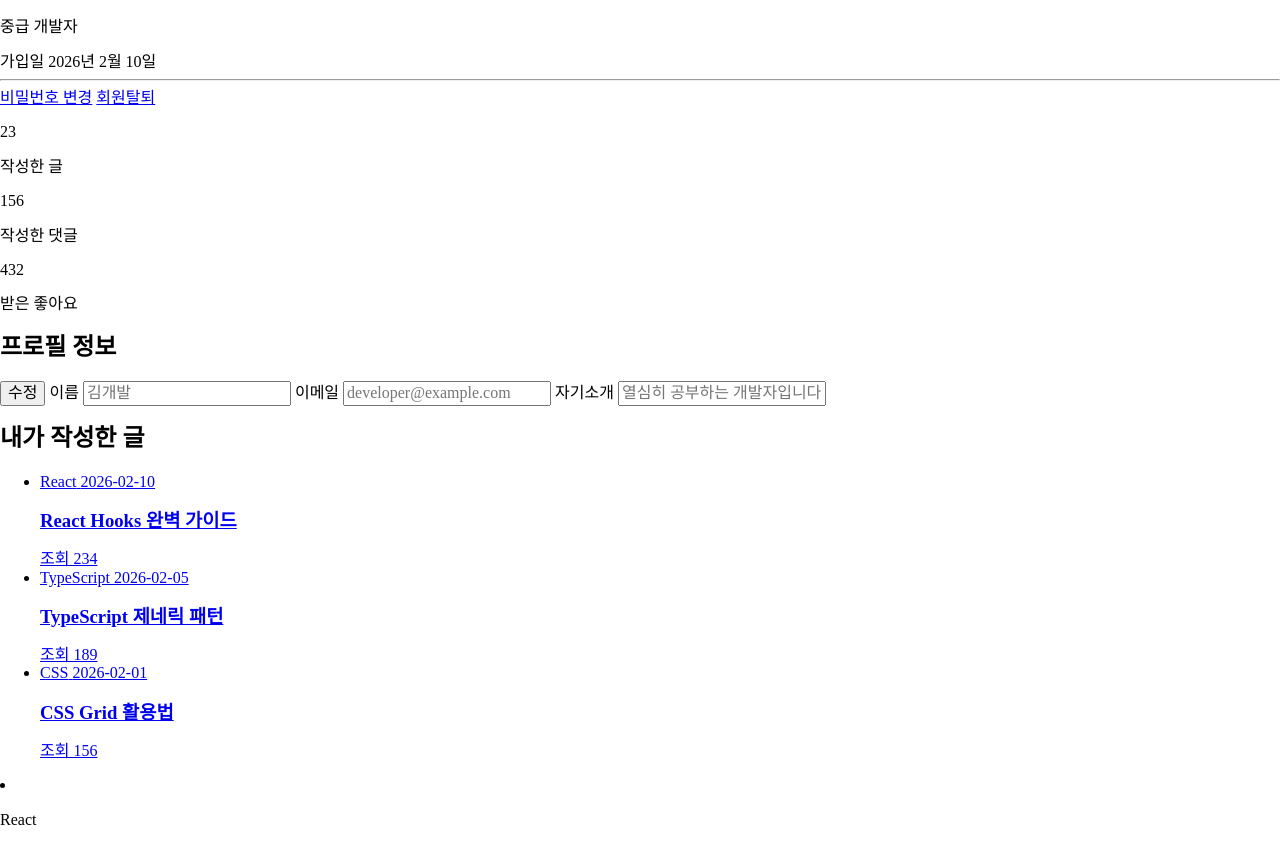
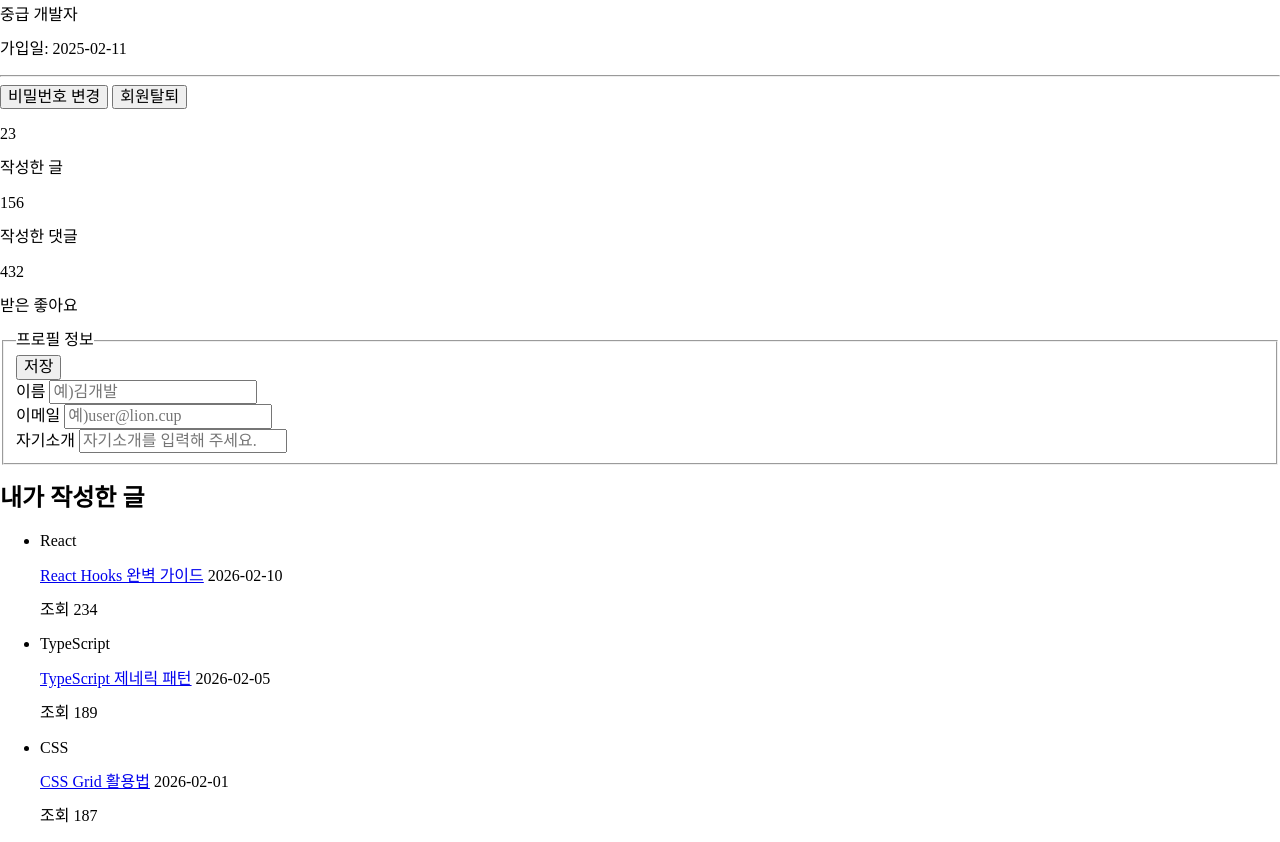
Before and after one commit to FRONTENDBOOTCAMP-16th/vanilla-project-team2, a website built with Vite: page src/pages/mypage/index.html in a window 1280 px wide. Shown: the part 183-1025 px from the top of the page. Built offline with nearby package versions, Linux system fonts and the light colour scheme.

Commit message:
feat: 마이페이지 바디 마크업

```diff
--- a/src/pages/mypage/index.html
+++ b/src/pages/mypage/index.html
@@ -8,8 +8,7 @@
     <title>마이페이지 - 아기사자의 공부방</title>
   </head>
 
-  <!-- header -->
-  <header>
+  <!-- <header>
 <nav>
        <a href="/none">아기사자의 공부방</a>
      <a href="/none">대시보드</a>
@@ -17,119 +16,112 @@
      <a href="/none">QnA</a>
      <a href="/none">글쓰기</a>
 </nav>
-  </header>
+  </header> -->
 
-  <!-- content -->
+
   <body class="mypage__container">
     <h1>마이페이지</h1>
     <p>내 정보와 활동 내역을 확인하세요</p>
 
+    <!-- 프로필 카드 -->
 <!-- 마이페이지 안의 한 덩어리로 있어서 의미가 있으므로 article이 아닌 section 사용 -->
-    <section class="card user">
-<div class="profile">김</div>
-<p data-name>김개발</p>
-<p data-level="mid-developer">중급 개발자</p>
-<img src="/none" alt="" />가입일 <time datetime="2026-02-10">2026년 2월 10일</time>
-<hr />
-<a href="./">비밀번호 변경</a>
-<a href="./">회원탈퇴</a>
-    </section>
+    <section class="card user-profile">
+  <div class="profile">
+    <div class="profile-image">
+      <span class="profile-initial">김</span>
+      <button type="button" class="profile-edit">
+        카메라
+      </button>
+    </div>
 
-    <article class="card post">
-      <p>23</p>
-      <p>작성한 글</p>
-    </article>
+    <p class="user-name">김개발</p>
+    <p class="user-level">중급 개발자</p>
+    <p class="user-joined">
+      가입일:
+      <time datetime="2025-02-11">2025-02-11</time>
+    </p>
+  </div>
+  <hr />
+  <div class="profile-buttons">
+    <button type="button">비밀번호 변경</button>
+    <button type="button">회원탈퇴</button>
+  </div>
+</section>
 
-    <article class="card comment">
-      <p>156</p>
-      <p>작성한 댓글</p>
-    </article>
+<!-- 기록 카드 그룹 -->
+<div class="record__inner">
+      <article class="card post__group">
+        <p>23</p>
+        <p>작성한 글</p>
+      </article>
 
-    <article class="card like">
-      <p>432</p>
-      <p>받은 좋아요</p>
-    </article>
+      <article class="card comment__group">
+        <p>156</p>
+        <p>작성한 댓글</p>
+      </article>
 
-    <section class="profile-info">
-      <h2>프로필 정보</h2>
-      <button type="button" class="edit">수정</button>
-      <label for="name">이름</label>
-      <input type="text" placeholder="김개발"/>
-      <label for="email">이메일</label>
-      <input type="email" placeholder="developer@example.com"/>
-      <!-- <label for="">전화번호</label>
-      <input type="tel" placeholder="010-1234-5678"/> -->
-      <label for="">자기소개</label>
-      <input type="text" placeholder="열심히 공부하는 개발자입니다."/>
-    </section>
+      <article class="card like__group">
+        <p>432</p>
+        <p>받은 좋아요</p>
+      </article>
+</div>
 
 
-<section class="my-posts">
-  <h2>내가 작성한 글</h2>
+<!-- 프로필 정보 입력 폼 -->
+<form id="profileInput" action="https://formspress.io/f/none" method="post">
+  <fieldset>
+    <legend>프로필 정보</legend>
+    <input type="submit" value="저장" />
 
-  <ul class="post-list">
-    <li>
-      <a href="./" class="post-card">
-        <div class="post-meta">
-          <span class="tag">React</span>
-          <time datetime="2026-02-10">2026-02-10</time>
-        </div>
+      <!-- 텍스트(이름) 입력 서식 -->
+      <div>
+        <label for="userName">이름</label>
+        <input type="text" id="userName" required placeholder="예)김개발" name="name" />
+      </div>
 
-        <h3 class="post-title">React Hooks 완벽 가이드</h3>
+      <!-- 이메일 입력 서식 -->
+      <div>
+        <label for="userEmail">이메일</label>
+        <input type="email" id="userEmail" required placeholder="예)user@lion.cup" name="email" />
+      </div>
 
-        <span class="views">조회 234</span>
-      </a>
-    </li>
+      <!-- 자기소개 입력 서식 -->
+      <div>
+        <label for="userBio">자기소개</label>
+        <input type="text" id="userBio" placeholder="자기소개를 입력해 주세요." name="bio" />
+      </div>
 
-    <li>
-      <a href="./" class="post-card">
-        <div class="post-meta">
-          <span class="tag">TypeScript</span>
-          <time datetime="2026-02-05">2026-02-05</time>
-        </div>
-
-        <h3 class="post-title">TypeScript 제네릭 패턴</h3>
-
-        <span class="views">조회 189</span>
-      </a>
-    </li>
-
-    <li>
-      <a href="./" class="post-card">
-        <div class="post-meta">
-          <span class="tag">CSS</span>
-          <time datetime="2026-02-01">2026-02-01</time>
-        </div>
-
-        <h3 class="post-title">CSS Grid 활용법</h3>
-
-        <span class="views">조회 156</span>
-      </a>
-    </li>
-  </ul>
-</section>
+  </fieldset>
+</form>
 
 
-      <li>
+<!-- 내가 작성한 글 리스트 -->
+<section class="myposts">
+  <h2 class="myposts-title">내가 작성한 글</h2>
+
+  <ul class="myposts-list">
+      <li class="myposts-item">
         <p>React</p>
+        <a href="./">React Hooks 완벽 가이드</a>
         <time datetime="2026-02-10">2026-02-10</time>
-        <a href="./">React Hooks 완벽 가이드</a>
         <p>조회 234</p>
       </li>
-      <li>
+      <li class="myposts-item">
         <p>TypeScript</p>
+        <a href="./">TypeScript 제네릭 패턴</a>
         <time datetime="2026-02-05">2026-02-05</time>
-        <a href="./">TypeScript 제네릭 패턴</a>
         <p>조회 189</p>
       </li>
-      <li>
+      <li class="myposts-item">
         <p>CSS</p>
+        <a href="./">CSS Grid 활용법</a>
         <time datetime="2026-02-01">2026-02-01</time>
-        <a href="./">CSS Grid 활용법</a>
         <p>조회 187</p>
       </li>
      </ul>
     </section>
+
+
 
 
 <!-- footer -->
```
